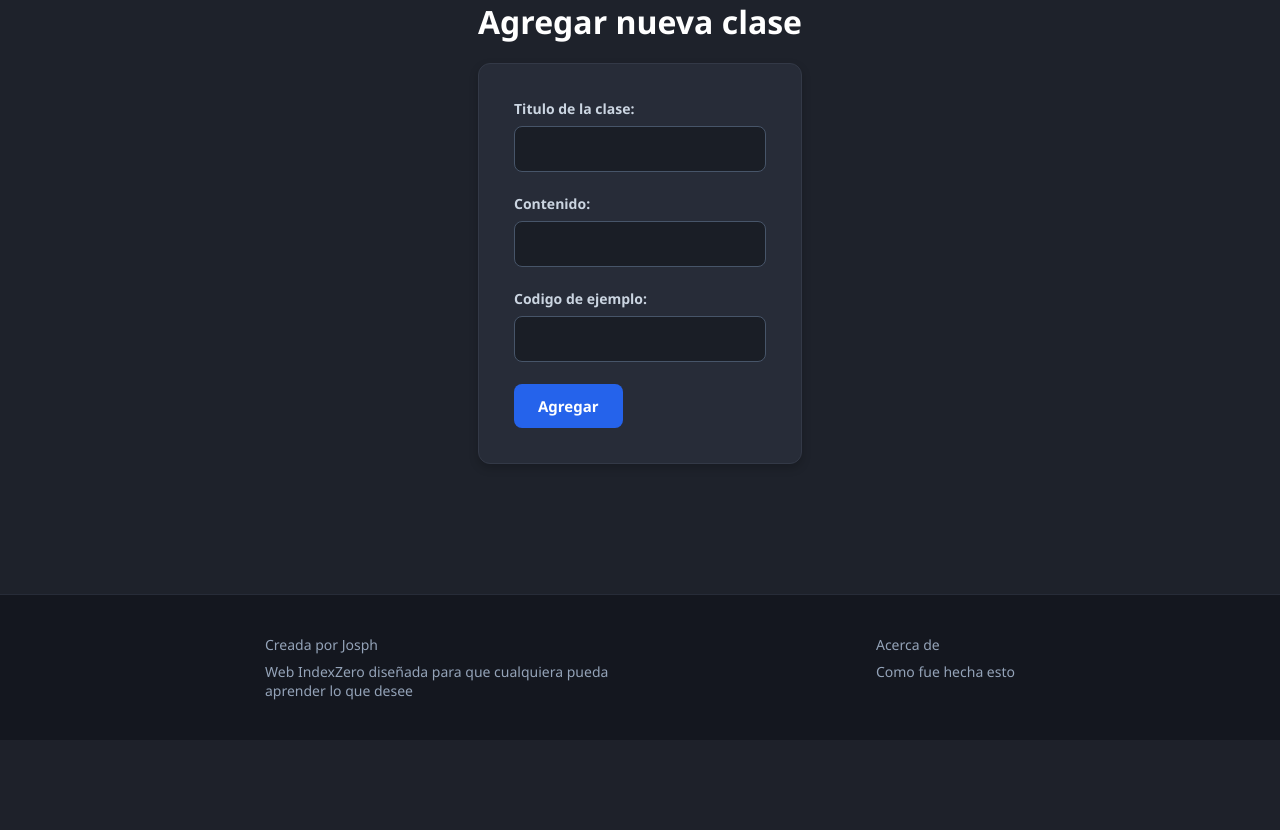
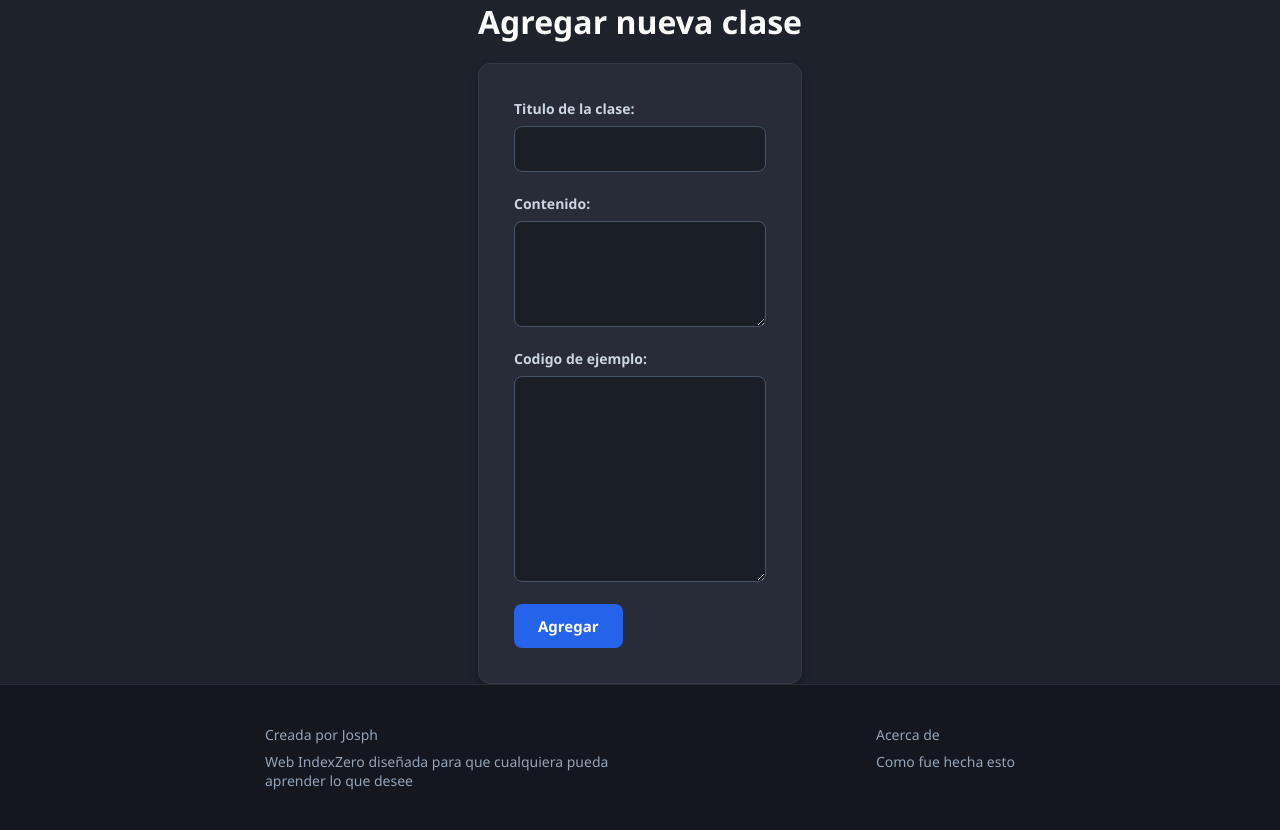
Before and after one commit to JosephTorres1415/Acervus, a Flask app: page /Crear_clase/1 in a window 1280 px wide. Shown: the part 60-890 px from the top of the page. Before the commit the page ends 760 px from the top, so only its background shows below. Run offline with Flask 3, Linux system fonts and the light colour scheme; the visitor is signed in with stand-in values (Sample User, id 1); data that the repository does not hold is empty.

Commit message:
Update agregar_lecciones.html

```diff
--- a/templates/agregar_lecciones.html
+++ b/templates/agregar_lecciones.html
@@ -22,14 +22,14 @@
     <p class = "form_input">
 
       <label for="Contenido">Contenido:</label>
-      <input type="text" name="Contenido" id="Contenido" class="Contenido" required>
+      <textarea name="Contenido" id="Contenido" class="Contenido" rows="4" required></textarea>
 
     </p>
 
     <p class = "form_input">
 
       <label for="Codigo">Codigo de ejemplo:</label>
-      <input type="text" name="Codigo" id="Codigo" class="Codigo" required>
+      <textarea name="Codigo" id="Codigo" class="Codigo" rows="10" style="font-family: monospace;" required></textarea>
 
     </p>
 
```
